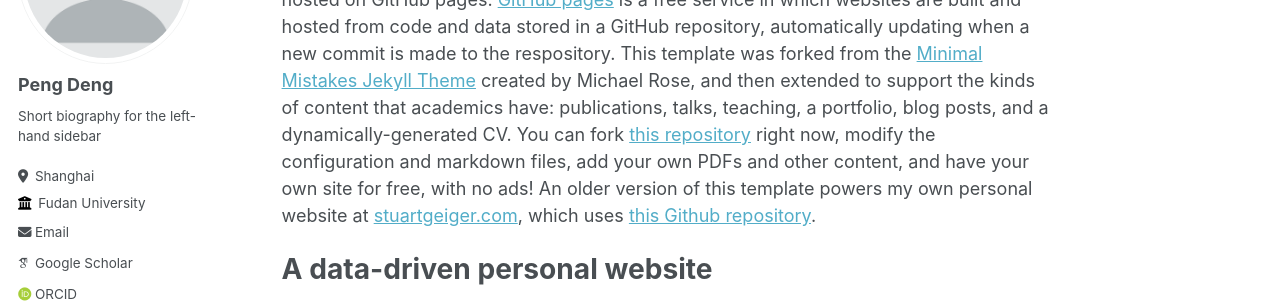
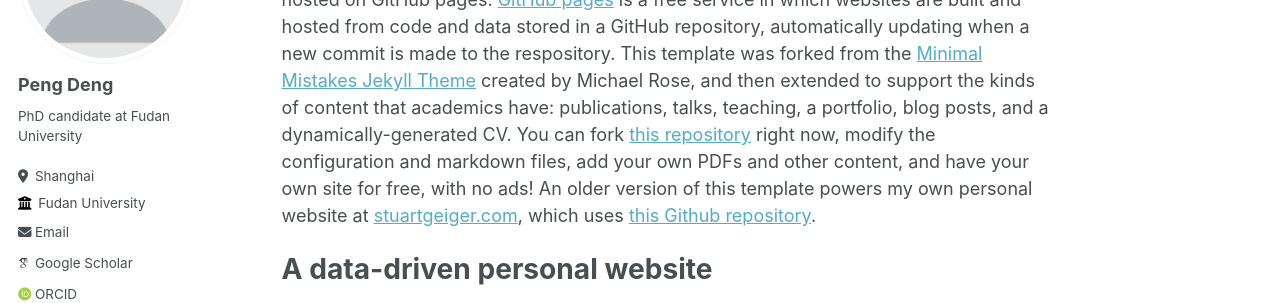
Before and after one commit to pengxdeng/pengxdeng.github.io, a Jekyll site: the page built from _pages/about.md, in a window 1280 px wide. Shown: the part 217-520 px from the top of the page. Built offline with Jekyll 4.4.1, drawn with Linux system fonts in a browser that asks for light colours; some web fonts are replaced.

Commit message:
Update _config.yml

```diff
--- a/_config.yml
+++ b/_config.yml
@@ -24,7 +24,7 @@ author:
   avatar           : "profile.png"
   name             : "Peng Deng"
   pronouns         : # example: "she/her"
-  bio              : "Short biography for the left-hand sidebar"
+  bio              : "PhD candidate at Fudan University"
   location         : "Shanghai"
   employer         : "Fudan University"
   uri              : # URL
```
